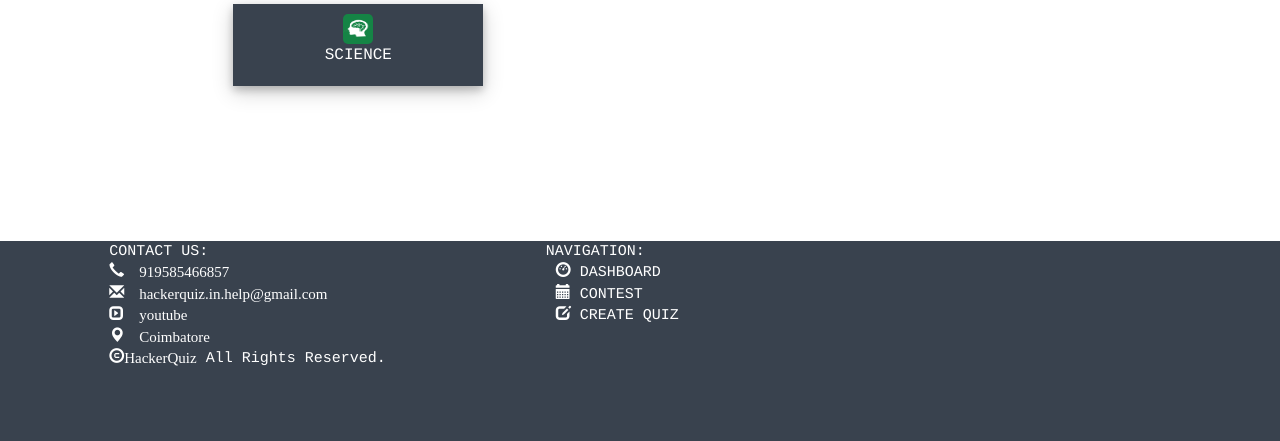
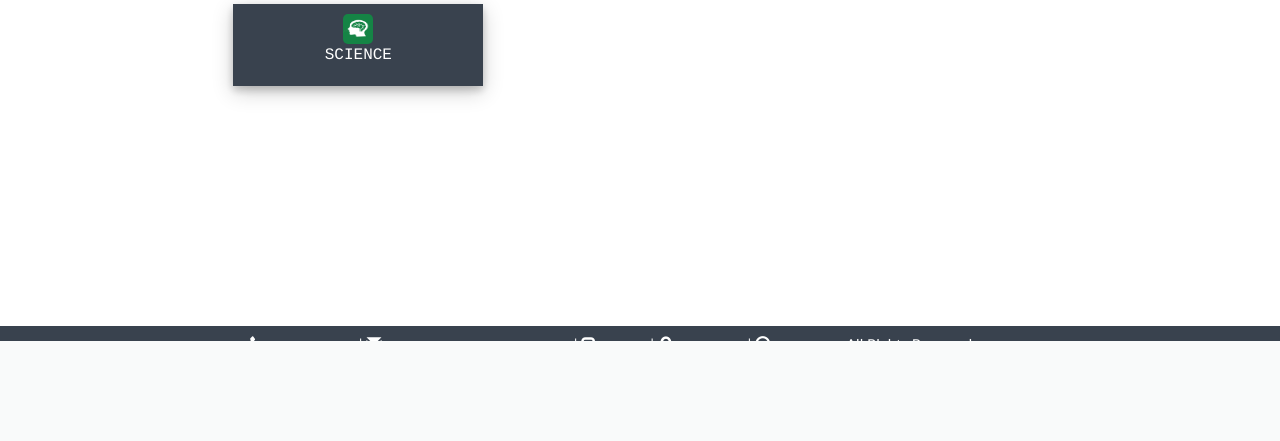
Before and after one commit to Dhakshinn/Quiz, a Django app: page / in a window 1280 px wide. Shown: the part 637-1078 px from the top of the page. After the commit the page ends 978 px from the top, so only its background shows below. Run offline with Django 3.2, Linux system fonts and the light colour scheme; data comes from the database, SQL or seed files in the repository; some libraries are stand-ins or nearby versions.

Commit message:
first commit

```diff
--- a/quiz/templates/quiz/Base.html
+++ b/quiz/templates/quiz/Base.html
@@ -5,14 +5,16 @@
     <meta charset="UTF-8">
     <title>HackerQuiz | Home</title>
     <meta name="viewport" content="width=device-width, initial-scale=1">
-        <link rel="shortcut icon" type="image/jpg" href="{% static 'quiz/image/head2.png' %}"/>
-        <link rel="stylesheet" href="https://cdnjs.cloudflare.com/ajax/libs/font-awesome/4.7.0/css/font-awesome.min.css">
+    <meta http-equiv="Cache-Control" content="no-cache, no-store, must-revalidate, post-check=0, pre-check=0" />
+    <meta http-equiv="Pragma" content="no-cache" />
+    <link rel="shortcut icon" type="image/jpg" href="{% static 'quiz/image/head2.png' %}"/>
+    <link rel="stylesheet" href="https://cdnjs.cloudflare.com/ajax/libs/font-awesome/4.7.0/css/font-awesome.min.css">
     <link rel="stylesheet" href="https://maxcdn.bootstrapcdn.com/bootstrap/3.3.7/css/bootstrap.min.css">
     <script src="https://ajax.googleapis.com/ajax/libs/jquery/3.3.1/jquery.min.js"></script>
     <script src="https://maxcdn.bootstrapcdn.com/bootstrap/3.3.7/js/bootstrap.min.js"></script>
     <style>
         div.card
-{
+         {
     box-shadow: 0 4px 8px 0 rgba(0,0,0,0.2),0 6px 20px 0 rgba(0,0,0,0.19);
     text-align: center;
     margin-top:20px;
@@ -58,6 +60,7 @@ body
 html,body
 {
     height: 100%;
+    overflow-x: hidden;
 }
         #container
         {
@@ -66,7 +69,7 @@ html,body
         #main
         {
             overflow: auto;
-            padding-bottom: 140px;
+            padding-bottom: 200px;
         }
         #footer
         {
@@ -74,13 +77,36 @@ html,body
             color: white;
             font-family: Calibri;
             position: relative;
-            height: 200px;
-            margin-top: -100px;
+            height: 50px;
+            margin-top: -15px;
             clear: both;
+            padding-left: 250px;
+            padding-top: 8px;
+        }
+        #mobile
+        {
+            background: #39424e;
+            color: white;
+            font-family: Calibri;
+            position: relative;
+            height: 140px;
+            margin-top: -20px;
+            clear: both;
+            padding-left: 10px;
+            padding-top: 10px;
         }
         @media only screen and (max-width: 600px) {
             #footer{
-                height: 250px;
+                height: 80px;
+                padding-left: 0px;
+                display:none;
+            }
+
+        }
+        @media only screen and (min-width: 600px){
+            #mobile
+            {
+                display: none;
             }
         }
     </style>
@@ -148,27 +174,22 @@ html,body
        </div>
    </div>
 
-    <footer id="footer" style="font-family:Courier;font-size: 15px">
-        <div class="row">
-            <div class="col-sm-offset-1 col-sm-4">
-                  <div>CONTACT US:</div>
-                   <div class="glyphicon glyphicon-earphone"> 919585466857</div><br>
-                   <div class="glyphicon glyphicon-envelope"> hackerquiz.in.help@gmail.com</div><br>
-                   <div class="glyphicon glyphicon-expand"><a href="https://www.youtube.com/channel/UCoxrSuWBsHsYYmkgULDwIvA/" style="color: white"> youtube</a></div><br>
-                   <div class="glyphicon glyphicon-map-marker"> Coimbatore </div><br>
-                   <div><span class="glyphicon glyphicon-copyright-mark">HackerQuiz</span><span>  All Rights Reserved.</span></div>
+    <footer id="footer" style="font-size: 15px">
+            <div>
+                   <span class="glyphicon glyphicon-earphone">919585466857</span><span> | </span>
+                   <span class="glyphicon glyphicon-envelope">hackerquiz.in.help@gmail.com</span><span> | </span>
+                   <span class="glyphicon glyphicon-expand"><a href="https://www.youtube.com/channel/UCoxrSuWBsHsYYmkgULDwIvA/" style="color: white">Youtube</a></span><span> | </span>
+                   <span class="glyphicon glyphicon-map-marker">Coimbatore </span><span> | </span>
+                   <span class="glyphicon glyphicon-copyright-mark">HackerQuiz</span><span>  All Rights Reserved.</span>
             </div>
-            <div class="col-sm-4">
-                    <div>NAVIGATION:</div>
-                    <div>
-                        <ul style="list-style-type: none">
-                            <li><a href="{% url 'home' %}" style="color: white;margin-left: -30px;"><span class="glyphicon glyphicon-dashboard"></span> DASHBOARD</a></li>
-                            <li><a href="{% url 'contest' %}" style="color: white;margin-left: -30px;"><span class="glyphicon glyphicon-calendar"></span> CONTEST</a></li>
-                            <li><a href="{% url 'create_quiz' %}" style="color: white;margin-left: -30px;"><span class="glyphicon glyphicon-edit"></span> CREATE QUIZ</a></li>
-                       </ul>
-                    </div>
-            </div>
-        </div>
+    </footer>
+    <footer id="mobile">
+        <div>CONTACT US:</div>
+        <div class="glyphicon glyphicon-earphone">919585466857</div><br>
+        <div class="glyphicon glyphicon-envelope">hackerquiz.in.help@gmail.com</div><br>
+        <div class="glyphicon glyphicon-expand"><a href="https://www.youtube.com/channel/UCoxrSuWBsHsYYmkgULDwIvA/" style="color: white">Youtube</a></div><br>
+        <div class="glyphicon glyphicon-map-marker">Coimbatore </div><br>
+        <div class="glyphicon glyphicon-copyright-mark">HackerQuiz</div><span>  All Rights Reserved.</span>
     </footer>
    <script>
 $(document).ready(function(){
--- a/quiz/templates/quiz/questions.html
+++ b/quiz/templates/quiz/questions.html
@@ -14,7 +14,7 @@
                      <div class="card">
                          <div class="header">
                              <div>
-                                 <form method="post" action="/evaluation/{{ track }}/{{ title }}/{{ topic }}/{{ z.id }}/">
+                                 <form method="post" action="/question/{{ track }}/{{ title }}/{{ topic }}/{{ z.id }}/">
                                      {% csrf_token %}
                                      <div class="row">
                                          <div class="col-sm-5">
--- a/quiz/templates/quiz/title_details.html
+++ b/quiz/templates/quiz/title_details.html
@@ -14,7 +14,7 @@
               {% if x.title_name.title_name == title %}
                   {% for z in x.topics.all %}
                                <div class="card" style="width: 250px;">
-                               <a href="/question/{{ track }}/{{ title }}/{{ z }}">
+                               <a href="/question/{{ track }}/{{ title }}/{{ z }}/1/">
                                  <div class="header">
                                      <p>{{ z }}</p>
                                  </div>
--- a/quiz/urls.py
+++ b/quiz/urls.py
@@ -15,7 +15,6 @@ urlpatterns = [
     url(r'^contest_scoreboard/(?P<title>.+)/$',views.scoreboard_contest,name="contest_score"),
     url(r'^contest_evaluation/(?P<title>.+)/(?P<pk>[0-9]+)/$',views.contest_evaluation,name="contest_evaluation"),
     url(r'^list/(?P<track>.+)/(?P<title>.+)/$',views.list_content,name="List"),
-    url(r'^question/(?P<track>.+)/(?P<title>.+)/(?P<topic>.+)/$', views.list_questions, name="question"),
-    url(r'^evaluation/(?P<track>.+)/(?P<title>.+)/(?P<topic>.+)/(?P<pk>[0-9]+)/$', views.evaluation, name="evaluation"),
+    url(r'^question/(?P<track>.+)/(?P<title>.+)/(?P<topic>.+)/(?P<pk>[0-9]+)/$', views.list_questions, name="question"),
     url(r'^scoreboard_main/(?P<title>.+)/(?P<track>.+)/$',views.scoreboard_main,name="main_score"),
 ]
--- a/quiz/views.py
+++ b/quiz/views.py
@@ -34,39 +34,37 @@ def list_content(request,track,title):
         s = scoreboard_track.objects.get(user_name=request.user.username,track=track)
     return render(request, 'quiz/title_details.html', context={'a': a,'title':title,'track':track,'scoreboard':s})
 
-def list_questions(request,track,title,topic):
-    a=question_view.objects.get(id=1)
-    a.views=a.views+1
+def list_questions(request,track,title,topic,pk):
+    if request.method=="POST":
+        x = questions.objects.get(id=pk)
+        if request.method == "POST":
+            if not x.user_solved_set.filter(name=request.user.username).exists():
+                data = []
+                for key in request.POST:
+                    data.append(request.POST[key])
+                if request.POST[key] == x.answer:
+                    if request.user.is_authenticated():
+                        username = request.user.username
+                        user = user_solved.objects.get(name=username)
+                        user.questions_solved.add(x)
+                        user.save()
+                        s = scoreboard_track.objects.get(user_name=username, track=track)
+                        s.score = s.score + 10
+                        s.save()
+            else:
+                username = request.user.username
+                user = user_solved.objects.get(name=username)
+                user.questions_solved.add(x)
+                user.save()
+                s = scoreboard_track.objects.get(user_name=request.user.username, track=track)
+    a = question_view.objects.get(id=1)
+    a.views = a.views + 1
     a.save()
-    a=topic_details.objects.all()
+    a = topic_details.objects.all()
     solved = user_solved.objects.get(name=request.user.username)
     s = scoreboard_track.objects.get(user_name=request.user.username, track=track)
     return render(request,'quiz/questions.html',context={'a':a,'title':title,'track':track,'topic':topic,'solved':solved,'scoreboard':s})
 
-def evaluation(request,track,title,topic,pk):
-    a = topic_details.objects.all()
-    x=questions.objects.get(id=pk)
-    solved=user_solved.objects.get(name=request.user.username)
-    if request.method == "POST":
-        data=[]
-        for key in request.POST:
-            data.append(request.POST[key])
-        if request.POST[key]==x.answer:
-            if request.user.is_authenticated():
-                username=request.user.username
-                user=user_solved.objects.get(name=username)
-                user.questions_solved.add(x)
-                user.save()
-                s = scoreboard_track.objects.get(user_name=username,track=track)
-                s.score = s.score + 10
-                s.save()
-        else:
-            username = request.user.username
-            user = user_solved.objects.get(name=username)
-            user.questions_solved.add(x)
-            user.save()
-            s = scoreboard_track.objects.get(user_name=request.user.username,track=track)
-    return render(request,'quiz/questions.html',context={'a':a,'title':title,'track':track,'topic':topic,'solved':solved,'scoreboard':s})
 
 def scoreboard_main(request,title,track):
     score=scoreboard_track.objects.filter(track=track).order_by('-score')
```
